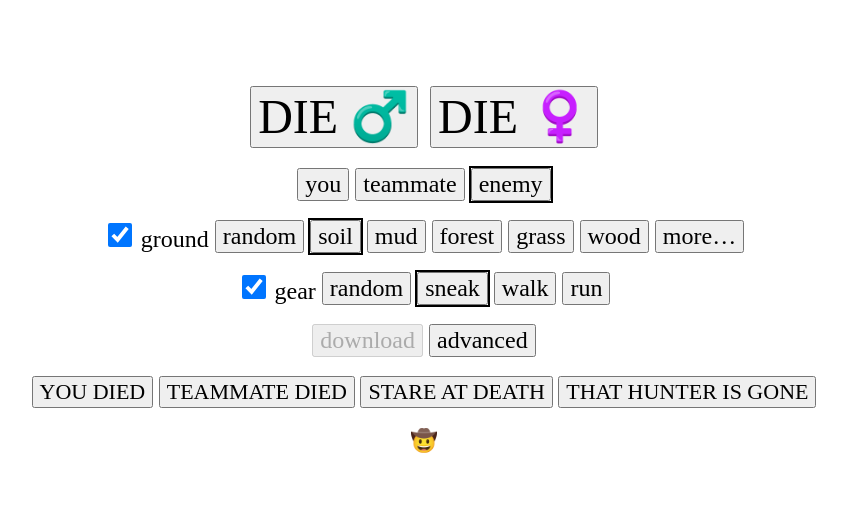
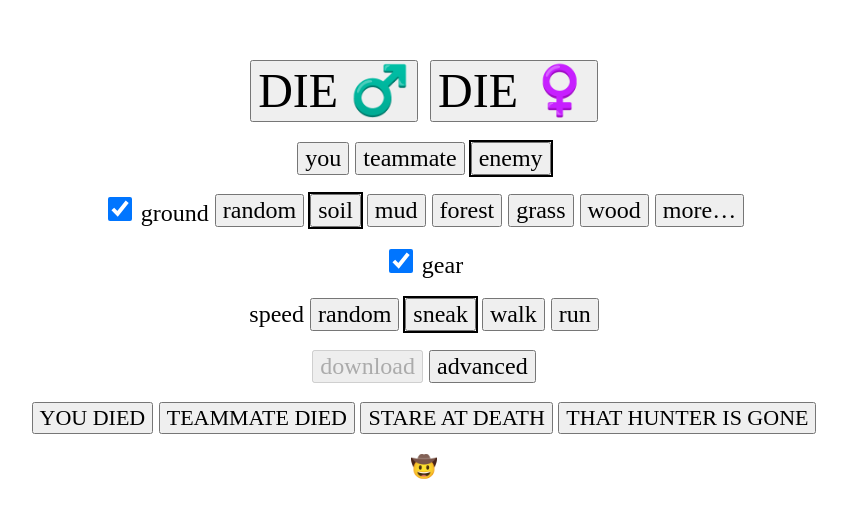
Before and after one commit to Type37/hunt-death-sounds, a plain HTML site: page index.html in a window 1280 px wide. Shown: the part 130-648 px from the top of the page, without its empty margins (216-1063 px from the left). Drawn offline with Linux system fonts and the light colour scheme.

Commit message:
Gear and speed as separate rows

```diff
--- a/index.html
+++ b/index.html
@@ -37,6 +37,9 @@ button { touch-action: manipulation; }
 </div>
 <div class="row opt">
 <label><input type="checkbox" id="useClothes" checked> gear</label>
+</div>
+<div class="row opt">
+<span>speed</span>
 <span class="row chips" id="speed"></span>
 </div>
 <div class="row opt">
```
